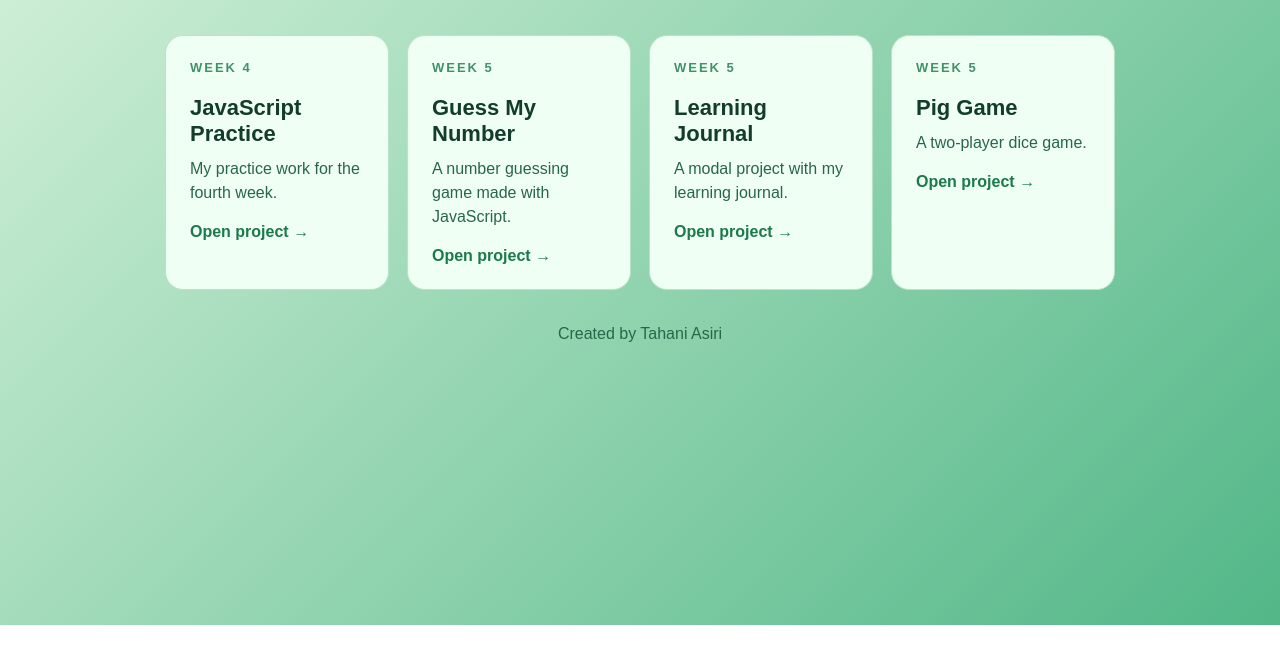
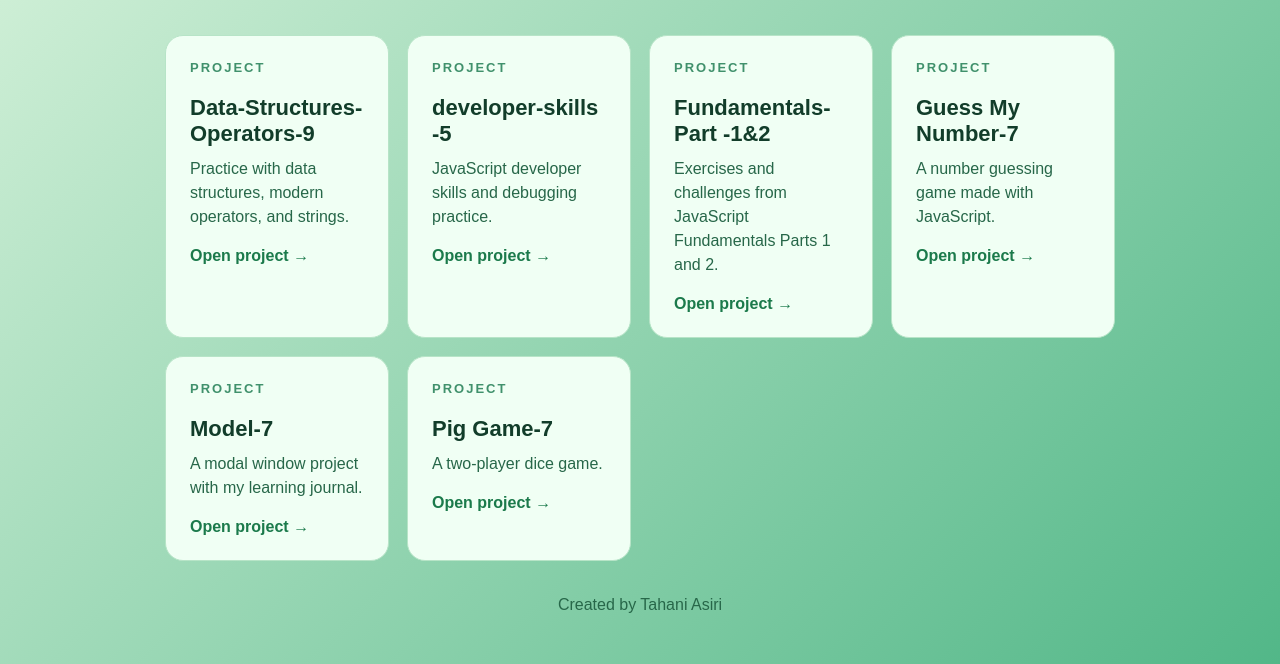
Before and after one commit to Tahani-Asiri/javascript-projects, a plain HTML site: page index.html in a window 1280 px wide. Shown: the part 175-839 px from the top of the page. Before the commit the page ends 800 px from the top, so only its background shows below. Drawn offline with Linux system fonts and the light colour scheme.

Commit message:
Update index.html

```diff
--- a/index.html
+++ b/index.html
@@ -113,30 +113,44 @@
     </header>
 
 <section class="projects">
-      <a class="card" href="week4/">
-        <span class="week">WEEK 4</span>
-        <h2>JavaScript Practice</h2>
-        <p class="description">My practice work for the fourth week.</p>
+  <a class="card" href="Data-Structures-Operators-9/">
+    <span class="week">PROJECT</span>
+    <h2>Data-Structures-Operators-9</h2>
+    <p class="description">Practice with data structures, modern operators, and strings.</p>
     <span class="open">Open project →</span>
   </a>
 
-      <a class="card" href="week%205/Guess%20My%20Number/">
-        <span class="week">WEEK 5</span>
-        <h2>Guess My Number</h2>
+  <a class="card" href="developer-skills%20-5/developer-skills.html">
+    <span class="week">PROJECT</span>
+    <h2>developer-skills -5</h2>
+    <p class="description">JavaScript developer skills and debugging practice.</p>
+    <span class="open">Open project →</span>
+  </a>
+
+  <a class="card" href="Fundamentals-Part%20-1%262/">
+    <span class="week">PROJECT</span>
+    <h2>Fundamentals-Part -1&amp;2</h2>
+    <p class="description">Exercises and challenges from JavaScript Fundamentals Parts 1 and 2.</p>
+    <span class="open">Open project →</span>
+  </a>
+
+  <a class="card" href="Guess%20My%20Number-7/">
+    <span class="week">PROJECT</span>
+    <h2>Guess My Number-7</h2>
     <p class="description">A number guessing game made with JavaScript.</p>
     <span class="open">Open project →</span>
   </a>
 
-      <a class="card" href="week%205/Model/">
-        <span class="week">WEEK 5</span>
-        <h2>Learning Journal</h2>
-        <p class="description">A modal project with my learning journal.</p>
+  <a class="card" href="Model-7/">
+    <span class="week">PROJECT</span>
+    <h2>Model-7</h2>
+    <p class="description">A modal window project with my learning journal.</p>
     <span class="open">Open project →</span>
   </a>
 
-      <a class="card" href="week%205/Pig%20Game/">
-        <span class="week">WEEK 5</span>
-        <h2>Pig Game</h2>
+  <a class="card" href="Pig%20Game-7/">
+    <span class="week">PROJECT</span>
+    <h2>Pig Game-7</h2>
     <p class="description">A two-player dice game.</p>
     <span class="open">Open project →</span>
   </a>
```
Lines whose indentation alone changed are shown as unchanged.
